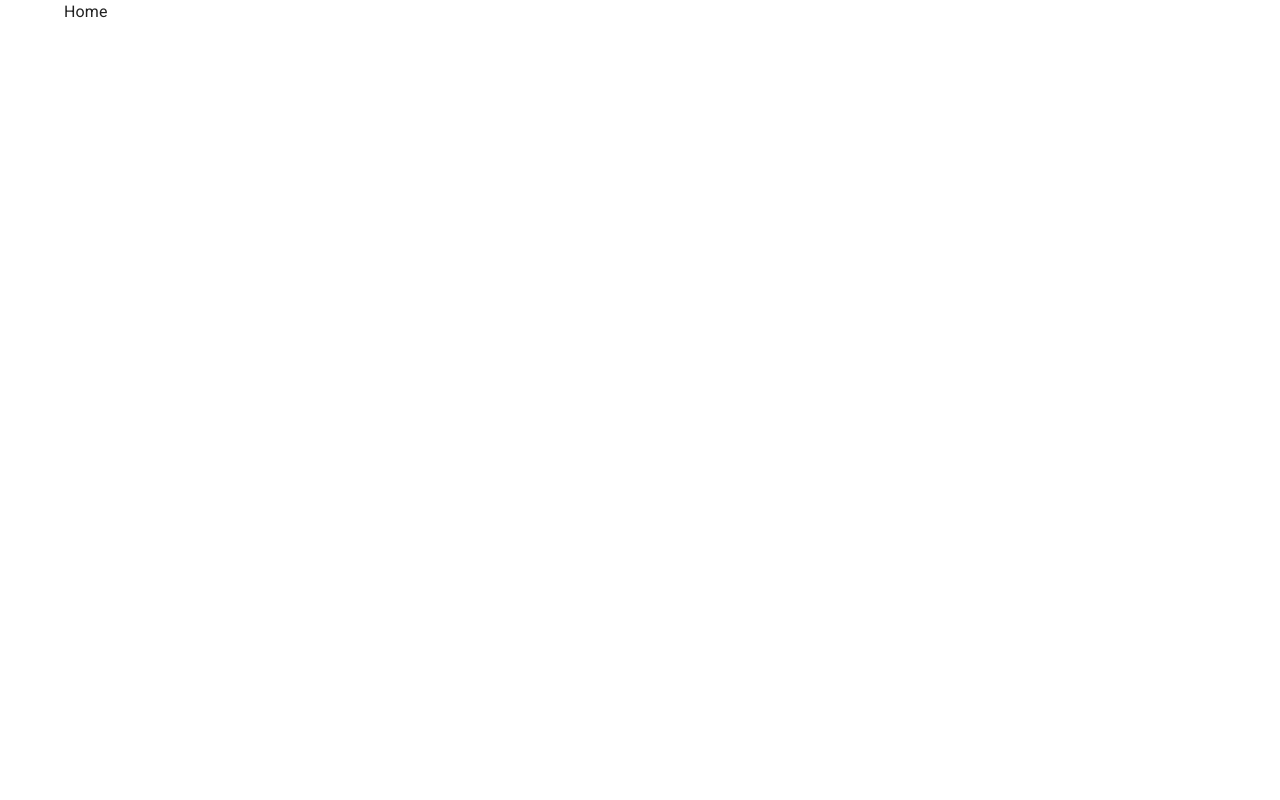
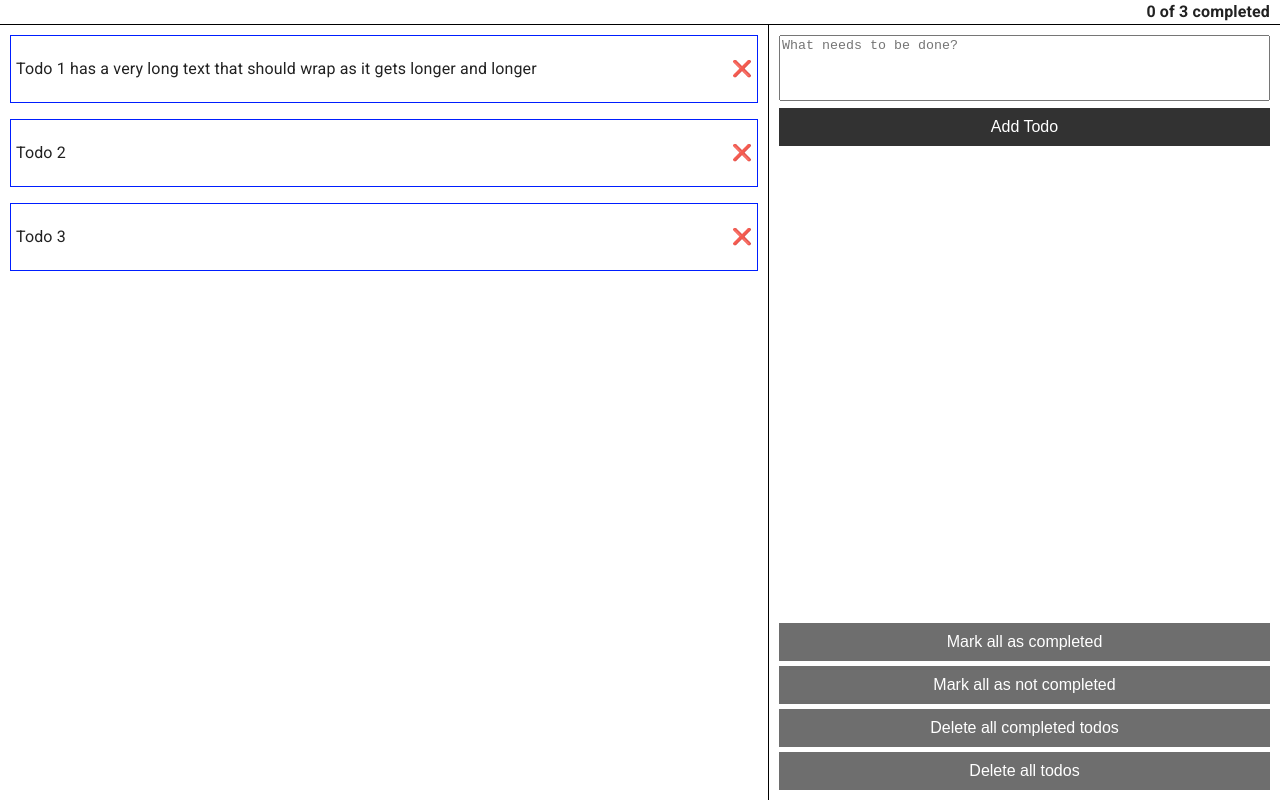
Before and after one commit to BrandynCoverdill/todos-v2, a React (Vite) app: page / in a window 1280 px wide. Built offline with nearby package versions, Linux system fonts and the light colour scheme.

Commit message:
Created basics of app

```diff
--- a/index.html
+++ b/index.html
@@ -4,7 +4,7 @@
 		<meta charset="UTF-8" />
 		<link rel="icon" type="image/svg+xml" href="/vite.svg" />
 		<meta name="viewport" content="width=device-width, initial-scale=1.0" />
-		<title>React Template</title>
+		<title>Todos</title>
 		<link
 			rel="stylesheet"
 			href="https://fonts.googleapis.com/css2?family=Roboto:wght@300;400;500;700&display=swap"
--- /dev/null
+++ b/src/components/AddTodoForm.jsx
@@ -0,0 +1,41 @@
+import { useState } from 'react';
+import Button from './Button';
+import { capitalizeFirstLetter } from '../utils/util';
+
+export default function AddTodoForm({ handleAddTodo }) {
+	const [textContent, setTextContent] = useState('');
+
+	return (
+		<form
+			className='add-todo-form'
+			onSubmit={(e) => {
+				// prevent page refresh
+				e.preventDefault();
+
+				// Capitalize first letter of the text
+				const text = capitalizeFirstLetter(textContent);
+				handleAddTodo(text);
+				setTextContent('');
+
+				// Focus back on the textarea
+				document.querySelector('textarea').focus();
+			}}
+		>
+			<textarea
+				placeholder='What needs to be done?'
+				maxLength={100}
+				rows={4}
+				required
+				value={textContent}
+				onChange={(e) => setTextContent(e.target.value)}
+			/>
+			<Button
+				text='Add Todo'
+				buttonType='primary'
+				handleClick={() => {
+					/* Form Submit handles this click event */
+				}}
+			/>
+		</form>
+	);
+}
--- /dev/null
+++ b/src/components/Button.jsx
@@ -0,0 +1,12 @@
+export default function Button({ text, buttonType, handleClick }) {
+	return (
+		<button
+			className={`${
+				buttonType === 'primary' ? 'primary-button' : 'secondary-button'
+			} cursor-pointer`}
+			onClick={handleClick}
+		>
+			{text}
+		</button>
+	);
+}
--- /dev/null
+++ b/src/components/DeleteButton.jsx
@@ -0,0 +1,9 @@
+export default function DeleteButton({ onClick }) {
+	return (
+		<div className='delete-button'>
+			<p className='cursor-pointer' onClick={onClick}>
+				❌
+			</p>
+		</div>
+	);
+}
--- /dev/null
+++ b/src/components/SideBar.jsx
@@ -0,0 +1,3 @@
+export default function SideBar({ children }) {
+	return <div className='sidebar flex flex-col'>{children}</div>;
+}
--- /dev/null
+++ b/src/components/StatusBar.jsx
@@ -0,0 +1,15 @@
+import { getCompletedPercentage } from '../utils/util';
+
+export default function StatusBar({ items, children }) {
+	const percentage = getCompletedPercentage(items);
+
+	return (
+		<div className='status-bar'>
+			<div
+				className='status-bar-progress'
+				style={{ width: `${percentage}%` }}
+			></div>
+			{children}
+		</div>
+	);
+}
--- /dev/null
+++ b/src/components/TodoItem.jsx
@@ -0,0 +1,15 @@
+import DeleteButton from './DeleteButton';
+
+export default function TodoItem({ todo, onDeleteTodo, onToggleTodo }) {
+	return (
+		<div className='todo-item flex flex-row'>
+			<p
+				className={`${todo.isCompleted ? 'todo-completed' : ''} cursor-pointer`}
+				onClick={() => onToggleTodo(todo.id)}
+			>
+				{todo.text}
+			</p>
+			<DeleteButton onClick={() => onDeleteTodo(todo.id)} />
+		</div>
+	);
+}
--- /dev/null
+++ b/src/components/TodoList.jsx
@@ -0,0 +1,5 @@
+import TodoItem from './TodoItem';
+
+export default function TodoList({ children }) {
+	return <ul className='todo-list'>{children}</ul>;
+}
--- /dev/null
+++ b/src/components/TodoOptions.jsx
@@ -0,0 +1,33 @@
+import Button from './Button';
+
+export default function TodoOptions({
+	handleMarkAllAsCompleted,
+	handleMarkAllAsIncompleted,
+	handleDeleteAllCompleted,
+	handleResetTodos,
+}) {
+	return (
+		<div className='todo-options flex flex-col'>
+			<Button
+				text='Mark all as completed'
+				buttonType='secondary'
+				handleClick={handleMarkAllAsCompleted}
+			/>
+			<Button
+				text='Mark all as not completed'
+				buttonType='secondary'
+				handleClick={handleMarkAllAsIncompleted}
+			/>
+			<Button
+				text='Delete all completed todos'
+				buttonType='secondary'
+				handleClick={handleDeleteAllCompleted}
+			/>
+			<Button
+				text='Delete all todos'
+				buttonType='secondary'
+				handleClick={handleResetTodos}
+			/>
+		</div>
+	);
+}
--- a/src/pages/Home.jsx
+++ b/src/pages/Home.jsx
@@ -1,12 +1,118 @@
 // The homepage of the app
-import { Box, Container, Typography } from '@mui/material';
+import '../styles/index.css';
+import StatusBar from '../components/StatusBar';
+import SideBar from '../components/SideBar';
+import TodoList from '../components/TodoList';
+import { useState } from 'react';
+import TodoItem from '../components/TodoItem';
+import AddTodoForm from '../components/AddTodoForm';
+import TodoOptions from '../components/TodoOptions';
+import { getCompletedTodos } from '../utils/util';
+import { v4 as uuidv4 } from 'uuid';
+
+// TODO: Create a custom hook for todo state and use localstorage to persist the state
 
 export default function Home() {
+	const [todos, setTodos] = useState([
+		{
+			id: uuidv4(),
+			text: 'Todo 1 has a very long text that should wrap as it gets longer and longer',
+			isCompleted: false,
+		},
+		{
+			id: uuidv4(),
+			text: 'Todo 2',
+			isCompleted: false,
+		},
+		{
+			id: uuidv4(),
+			text: 'Todo 3',
+			isCompleted: false,
+		},
+	]);
+
+	const handleDeleteTodo = (id) => {
+		setTodos(todos.filter((todo) => todo.id !== id));
+	};
+
+	const handleCompleteTodo = (id) => {
+		const newTodos = todos.map((todo) => {
+			if (todo.id === id) {
+				return {
+					...todo,
+					isCompleted: !todo.isCompleted,
+				};
+			}
+			return todo;
+		});
+		setTodos(newTodos);
+	};
+
+	const handleAddTodo = (text) => {
+		setTodos((prev) => [
+			...prev,
+			{ id: uuidv4(), text: text, isCompleted: false },
+		]);
+	};
+
+	const handleMarkAllAsCompleted = () => {
+		const newTodos = todos.map((prev) => {
+			return {
+				...prev,
+				isCompleted: true,
+			};
+		});
+		setTodos(newTodos);
+	};
+
+	const handleMarkAllAsIncompleted = () => {
+		const newTodos = todos.map((prev) => {
+			return {
+				...prev,
+				isCompleted: false,
+			};
+		});
+		setTodos(newTodos);
+	};
+
+	const handleDeleteAllCompleted = () => {
+		const newTodos = todos.filter((prev) => !prev.isCompleted);
+		setTodos(newTodos);
+	};
+
 	return (
-		<Container>
-			<Box>
-				<Typography>Home</Typography>
-			</Box>
-		</Container>
+		<div className='home-container'>
+			<StatusBar items={todos}>
+				<p className='percentage-text'>{`${getCompletedTodos(todos)} of ${
+					todos.length
+				} completed`}</p>
+			</StatusBar>
+			<section className='w-full todo-sidebar-section'>
+				<TodoList>
+					{todos.length === 0 && <p>Add a todo to get started</p>}
+					<div className='flex flex-col gap-1'>
+						{todos.map((todo) => {
+							return (
+								<TodoItem
+									key={todo.id}
+									todo={todo}
+									onDeleteTodo={handleDeleteTodo}
+									onToggleTodo={handleCompleteTodo}
+								/>
+							);
+						})}
+					</div>
+				</TodoList>
+				<SideBar>
+					<AddTodoForm handleAddTodo={handleAddTodo} />
+					<TodoOptions
+						handleDeleteAllCompleted={handleDeleteAllCompleted}
+						handleMarkAllAsCompleted={handleMarkAllAsCompleted}
+						handleMarkAllAsIncompleted={handleMarkAllAsIncompleted}
+						handleResetTodos={() => setTodos([])}
+					/>
+				</SideBar>
+			</section>
+		</div>
 	);
 }
--- a/src/styles/index.css
+++ b/src/styles/index.css
@@ -4,3 +4,148 @@
 body {
 	margin: 0;
 }
+
+.home-container {
+	height: calc(100vh - 25px);
+}
+
+.status-bar {
+	border-bottom: 1px solid black;
+	height: 25px;
+	text-align: end;
+}
+
+.status-bar-progress {
+	height: 100%;
+	background-color: rgb(54, 212, 62);
+	color: black;
+}
+
+.percentage-text {
+	margin: 0;
+	padding-right: 10px;
+	font-weight: bold;
+	position: absolute;
+	right: 0;
+	top: 0;
+}
+
+.sidebar {
+	border-left: 1px solid black;
+	margin: 0px;
+	width: 40%;
+	padding: 10px;
+	justify-content: space-between;
+}
+
+.todo-list {
+	list-style-type: none;
+	margin: 0;
+	padding: 0;
+	padding: 10px;
+	width: 60%;
+	overflow-y: auto;
+}
+
+.todo-item {
+	border: 1px solid rgb(0, 30, 255);
+	padding: 5px;
+	justify-content: space-between;
+	align-items: center;
+}
+
+.todo-item p {
+	max-width: 90%;
+}
+
+.todo-completed {
+	text-decoration: line-through;
+	opacity: 0.5;
+}
+
+.todo-sidebar-section {
+	height: 100%;
+	display: flex;
+	flex-direction: row;
+}
+
+.add-todo-form textarea {
+	width: 100%;
+	resize: none;
+}
+
+.primary-button {
+	background-color: #323232;
+	border: none;
+	color: white;
+	padding: 10px 20px;
+	text-align: center;
+	text-decoration: none;
+	display: inline-block;
+	font-size: 16px;
+	width: 100%;
+}
+
+.primary-button:hover {
+	opacity: 0.8;
+}
+
+.secondary-button:hover {
+	opacity: 0.8;
+}
+
+.secondary-button {
+	background-color: #6e6e6e;
+	border: none;
+	color: white;
+	padding: 10px 20px;
+	text-align: center;
+	text-decoration: none;
+	display: inline-block;
+	font-size: 16px;
+	width: 100%;
+}
+
+.todo-options {
+	gap: 5px;
+}
+
+@media screen and (max-width: 768px) {
+	.todo-sidebar-section {
+		flex-direction: column;
+	}
+
+	.sidebar {
+		width: 100%;
+	}
+
+	.todo-list {
+		width: 100%;
+		border-bottom: 1px solid black;
+	}
+}
+
+/* Helper classes */
+.flex {
+	display: flex;
+}
+
+.flex-row {
+	flex-direction: row;
+}
+
+.flex-col {
+	flex-direction: column;
+}
+
+.gap-1 {
+	gap: 1em;
+}
+
+.w-full {
+	width: 100%;
+}
+
+.cursor-pointer {
+	cursor: pointer;
+}
--- /dev/null
+++ b/src/utils/util.js
@@ -0,0 +1,13 @@
+export function getCompletedPercentage(todos) {
+	const percentage =
+		(todos.filter((todo) => todo.isCompleted).length / todos.length) * 100;
+	return Math.round(percentage);
+}
+
+export function capitalizeFirstLetter(string) {
+	return string.charAt(0).toUpperCase() + string.slice(1);
+}
+
+export function getCompletedTodos(todos) {
+	return todos.filter((todo) => todo.isCompleted).length;
+}
```
